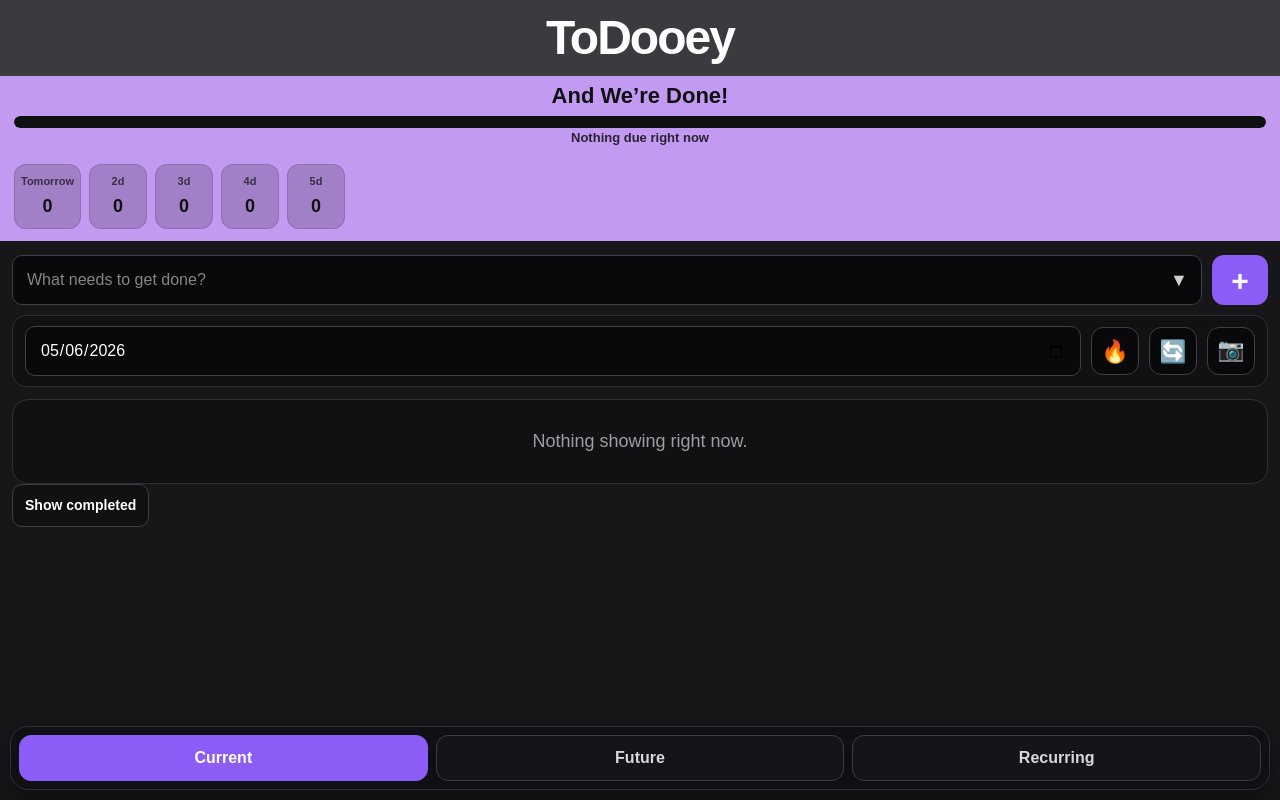
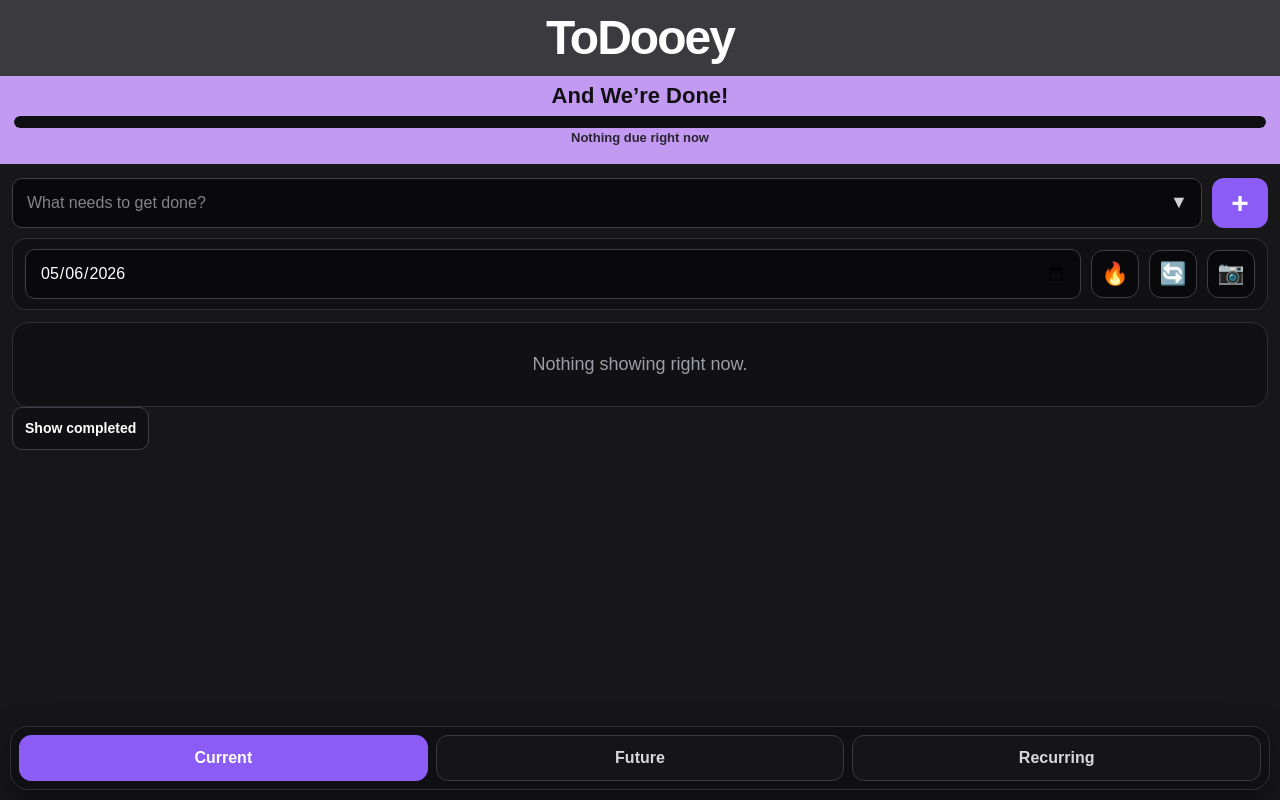
Before and after one commit to joshuamcguiretn/todooey, a Next.js app: page / in a window 1280 px wide. Built offline with nearby package versions, Linux system fonts and the light colour scheme.

Commit message:
Show workload forecast only on future tab

```diff
--- a/app/page.tsx
+++ b/app/page.tsx
@@ -664,15 +664,16 @@ export default function TodoeyPage() {
       display: "flex",
       gap: "8px",
       overflowX: "auto",
-      paddingTop: "10px",
-      paddingBottom: "2px",
+      padding: "2px 0",
+      marginBottom: "12px",
     } as React.CSSProperties,
     workloadDay: {
       minWidth: "58px",
       borderRadius: "12px",
       padding: "8px 6px",
-      background: "rgba(16,16,18,0.18)",
-      border: "1px solid rgba(16,16,18,0.14)",
+      background: "#111114",
+      border: "1px solid #2f2f35",
+      color: "#ffffff",
       textAlign: "center",
     } as React.CSSProperties,
     workloadLabel: {
@@ -1197,14 +1198,6 @@ export default function TodoeyPage() {
                 : `${progressStats.completedTodayCount} of ${progressStats.totalTodayCount} done`}
             </div>
 
-            <div style={styles.workloadForecast}>
-              {workloadForecast.map((day) => (
-                <div key={day.label} style={styles.workloadDay}>
-                  <div style={styles.workloadLabel}>{day.label}</div>
-                  <div style={styles.workloadCount}>{day.count}</div>
-                </div>
-              ))}
-            </div>
           </div>
 
           <div style={styles.section}>
@@ -1371,6 +1364,17 @@ export default function TodoeyPage() {
               </>
             ) : null}
 
+            {viewMode === "future" ? (
+              <div style={styles.workloadForecast}>
+                {workloadForecast.map((day) => (
+                  <div key={day.label} style={styles.workloadDay}>
+                    <div style={styles.workloadLabel}>{day.label}</div>
+                    <div style={styles.workloadCount}>{day.count}</div>
+                  </div>
+                ))}
+              </div>
+            ) : null}
+
             {visibleTasks.length === 0 ? (
               <div style={styles.empty}>
                 {showCompleted
```
